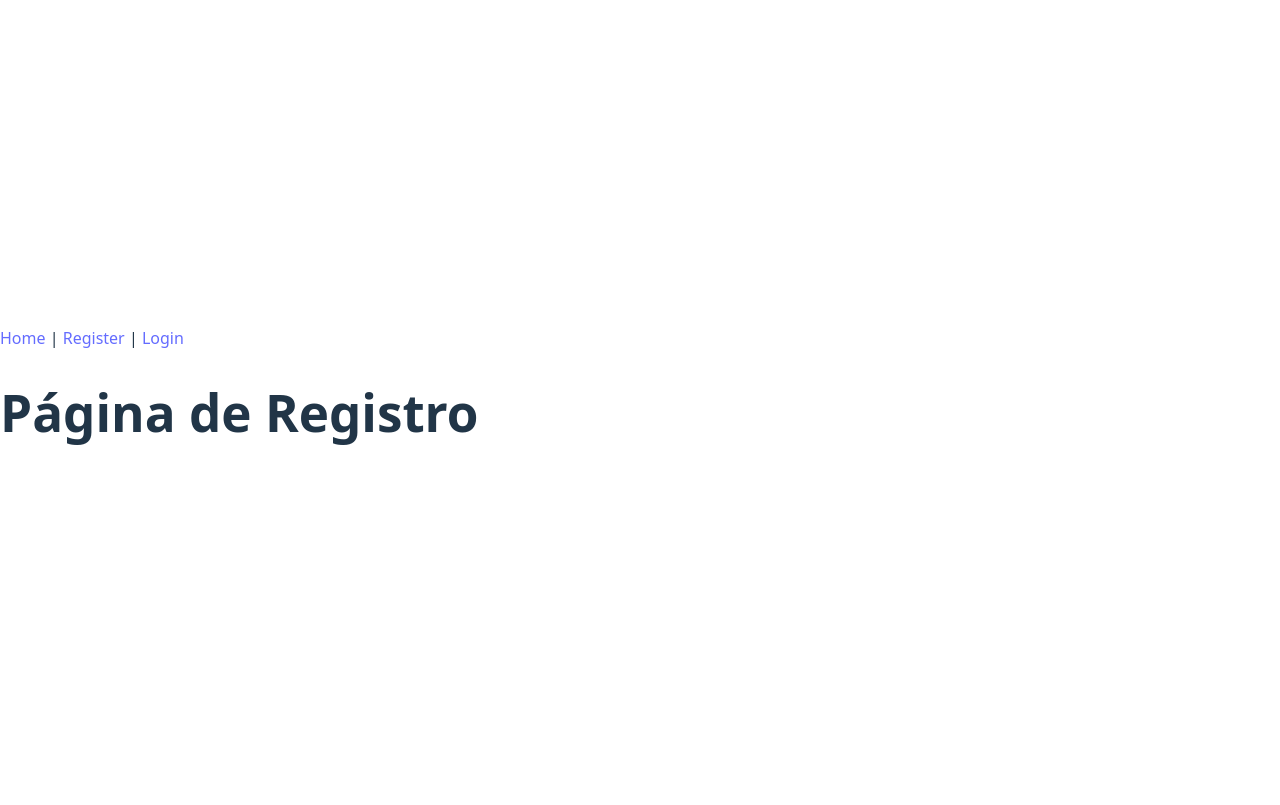
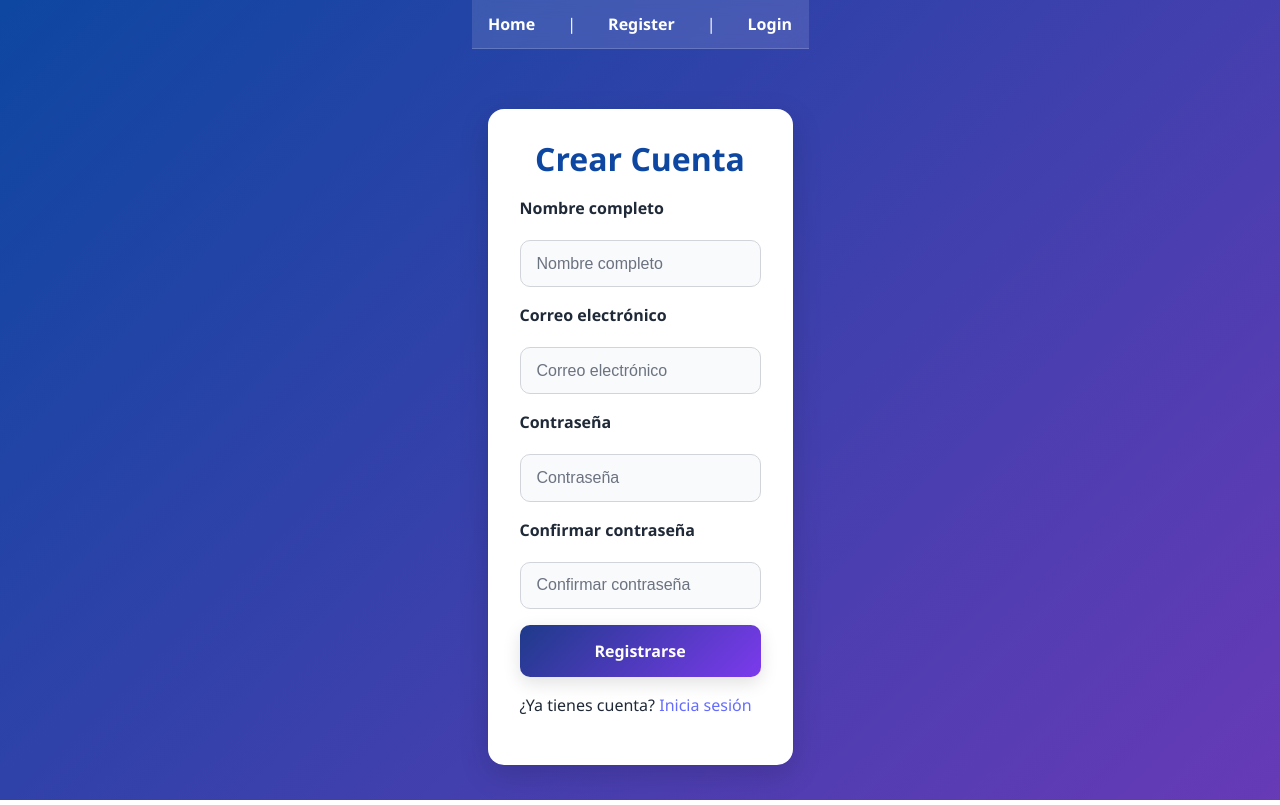
Before and after one commit to HillaryMalespin/Proyecto_Dise-o_Web, a React (Vite) app: page /register in a window 1280 px wide. Built offline with nearby package versions, Linux system fonts and the light colour scheme.

Commit message:
Register page

```diff
--- a/src/pages/Register.jsx
+++ b/src/pages/Register.jsx
@@ -1,4 +1,72 @@
-function Register() {
-  return <h1>Página de Registro</h1>;
-}
+import React from "react";
+
+// Importar estilos globales y específicos
+import "../styles/base.css";
+import "../styles/layout.css";
+import "../styles/component.css";
+import "../styles/override.css";
+import "../styles/register.css";
+
+const Register = () => {
+  return (
+    <main className="register-wrapper">
+      <section className="card register-card">
+        <h1 className="register-title">Crear Cuenta</h1>
+        <form className="register-form" aria-label="Formulario de registro">
+          <label htmlFor="fullname">Nombre completo</label>
+          <input
+            id="fullname"
+            type="text"
+            placeholder="Nombre completo"
+            className="input"
+            aria-required="true"
+            required
+          />
+
+          <label htmlFor="email">Correo electrónico</label>
+          <input
+            id="email"
+            type="email"
+            placeholder="Correo electrónico"
+            className="input"
+            aria-required="true"
+            required
+          />
+
+          <label htmlFor="password">Contraseña</label>
+          <input
+            id="password"
+            type="password"
+            placeholder="Contraseña"
+            className="input"
+            aria-required="true"
+            required
+          />
+
+          <label htmlFor="confirm-password">Confirmar contraseña</label>
+          <input
+            id="confirm-password"
+            type="password"
+            placeholder="Confirmar contraseña"
+            className="input"
+            aria-required="true"
+            required
+          />
+
+          <button type="submit" className="btn btn-primary">
+            Registrarse
+          </button>
+        </form>
+
+        <p className="register-link">
+          ¿Ya tienes cuenta?{" "}
+          <a href="/login" className="link">
+            Inicia sesión
+          </a>
+        </p>
+      </section>
+    </main>
+  );
+};
+
 export default Register;
--- /dev/null
+++ b/src/styles/base.css
@@ -0,0 +1,35 @@
+/* ========== BASE / RESET / VARIABLES ========== */
+*, *::before, *::after { box-sizing: border-box; }
+
+:root{
+  /* Paleta High-Tech Vibrante */
+  --primary: #1E90FF;     /* azul eléctrico */
+  --secondary: #9B59B6;   /* morado brillante */
+  --success: #2ECC71;
+  --error:   #E74C3C;
+
+  --text: #1F2937;
+  --text-muted: #6B7280;
+
+  --card-bg: #FFFFFF;
+  --input-bg: #F9FAFB;
+  --input-border: #D1D5DB;
+
+  --shadow-lg: 0 10px 30px rgba(0,0,0,.15);
+  --shadow-md: 0 6px 18px rgba(0,0,0,.12);
+}
+
+html, body, #root { height: 100%; }
+html, body { margin: 0; padding: 0; }
+
+body{
+  font-family: system-ui, -apple-system, "Segoe UI", Roboto, Arial, "Noto Sans", sans-serif;
+  color: var(--text);
+  line-height: 1.5;
+  background: #f5f7fa; /* se sobreescribe en override.css con el degradado */
+}
+
+a{ color: var(--primary); text-decoration: none; }
+a:hover{ text-decoration: underline; }
+
+:focus-visible{ outline: 2px solid var(--secondary); outline-offset: 2px; }
--- /dev/null
+++ b/src/styles/component.css
@@ -0,0 +1,49 @@
+/* ========== COMPONENTES REUTILIZABLES ========== */
+
+/* Card genérica */
+.card{
+  background: var(--card-bg);
+  border-radius: 16px;
+  box-shadow: var(--shadow-lg);
+  padding: 2rem;
+}
+
+/* Inputs */
+.input{
+  width: 100%;
+  padding: .85rem 1rem;
+  border: 1px solid var(--input-border);
+  border-radius: 10px;
+  background: var(--input-bg);
+  color: inherit;
+  font-size: 1rem;
+  transition: border-color .2s, box-shadow .2s, background .2s;
+}
+.input::placeholder{ color: var(--text-muted); }
+.input:focus{
+  border-color: var(--primary);
+  box-shadow: 0 0 0 3px rgba(30,144,255,.25);
+  background: #fff;
+  outline: 0;
+}
+
+/* Botones */
+.btn{
+  display: inline-flex;
+  justify-content: center;
+  align-items: center;
+  gap: .5rem;
+  padding: .95rem 1rem;
+  border: 0;
+  border-radius: 10px;
+  font-weight: 700;
+  cursor: pointer;
+}
+.btn-primary{
+  color: #fff;
+  background: linear-gradient(135deg, #1E3A8A, #7C3AED); /* azul → morado */
+  box-shadow: var(--shadow-md);
+  transition: filter .2s, transform .1s;
+}
+.btn-primary:hover{ filter: brightness(1.05); }
+.btn-primary:active{ transform: translateY(1px); }
--- /dev/null
+++ b/src/styles/layout.css
@@ -0,0 +1,9 @@
+/* ========== UTILS / LAYOUT ========== */
+.container { max-width: 1200px; margin: 0 auto; padding: 0 1rem; }
+
+.flex { display: flex; }
+.flex-center { display: flex; justify-content: center; align-items: center; }
+
+.grid { display: grid; gap: 1rem; }
+
+.hidden { display: none !important; }
--- /dev/null
+++ b/src/styles/override.css
@@ -0,0 +1,79 @@
+/* ========== OVERRIDES GLOBALES ========== */
+
+/* Fondo a pantalla completa: parejo en todo el sitio */
+body{
+  background: linear-gradient(135deg, #0D47A1, #673AB7) fixed;
+}
+
+/* Centrar contenido dentro de root */
+#root {
+  min-height: 100vh;
+  display: flex;
+  flex-direction: column;
+  justify-content: center;
+  align-items: center;
+}
+
+
+/* Navbar */
+nav{
+  position: sticky; top: 0; width: 100%;
+  display: flex; justify-content: center; gap: 2rem;
+  padding: .75rem 1rem;
+  background: rgba(255,255,255,.12);
+  -webkit-backdrop-filter: blur(8px);
+  backdrop-filter: blur(8px);
+  border-bottom: 1px solid rgba(255,255,255,.18);
+  z-index: 10;
+}
+nav a{ color: #fff; font-weight: 600; }
+nav a:hover{ color: #E0E7FF; }
+
+/* ===== CENTRADO ===== */
+
+html, body, #root { width: 100%; height: 100%; }
+body {
+  display: block !important;
+  margin: 0;
+  background: linear-gradient(135deg, #0D47A1, #673AB7) fixed;
+  font-family: 'Segoe UI', Roboto, sans-serif;
+}
+
+#root {
+  display: grid !important;
+  grid-template-rows: auto 1fr;
+  min-height: 100%;
+  width: 100%;
+}
+
+
+nav {
+  background: rgba(255,255,255,.12);
+  -webkit-backdrop-filter: blur(8px);
+  backdrop-filter: blur(8px);
+  border-bottom: 1px solid rgba(255,255,255,.18);
+  padding: .75rem 1rem;
+  display: flex;
+  justify-content: center;
+  gap: 2rem;
+  color: #fff;
+}
+nav a { color: #fff; font-weight: 600; }
+nav a:hover { color: #E0E7FF; }
+
+
+main.page-center,
+main.register-wrapper {
+  display: flex !important;
+  align-items: center !important;
+  justify-content: center !important;
+  min-height: calc(100vh - 64px);
+  padding: 2rem 1rem;
+  width: 100%;
+}
+
+/*mantiene ancho máximo */
+.card.register-card {
+  width: 100%;
+  max-width: 480px;
+}
--- /dev/null
+++ b/src/styles/register.css
@@ -0,0 +1,37 @@
+/* ========== /register ========== */
+.register-title{
+  text-align: center;
+  margin: 0 0 1.25rem;
+  font-size: 2rem;
+  font-weight: 800;
+  color: #0D47A1;
+}
+
+.register-form{
+  display: flex;
+  flex-direction: column;
+  gap: 1rem;
+}
+
+.register-form label{ font-weight: 600; margin-bottom: .25rem; }
+
+.register-form .input{
+  padding: .85rem 1rem;
+  border: 1px solid #D1D5DB;
+  border-radius: 10px;
+  background: #F9FAFB;
+  transition: border-color .2s, box-shadow .2s;
+}
+.register-form .input:focus{
+  border-color: #1E90FF;
+  box-shadow: 0 0 0 3px rgba(30,144,255,.25);
+  outline: 0;
+}
+
+.btn.btn-primary{
+  display: inline-flex; justify-content: center; align-items: center;
+  padding: .95rem 1rem; border-radius: 10px; font-weight: 700; color: #fff;
+  background: linear-gradient(135deg, #1E3A8A, #7C3AED);
+  border: 0; cursor: pointer; box-shadow: 0 6px 18px rgba(0,0,0,.12);
+}
+.btn.btn-primary:hover{ filter: brightness(1.05); }
```
